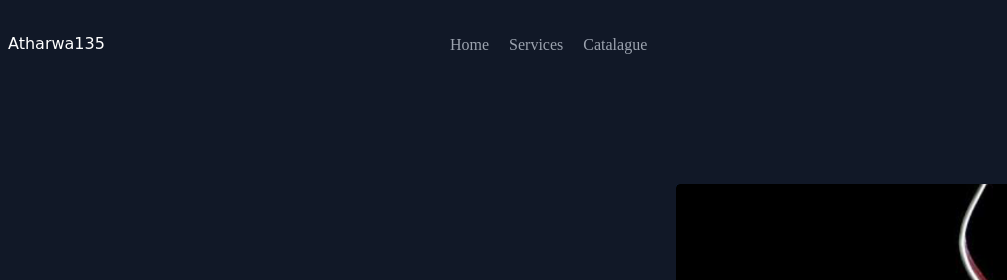
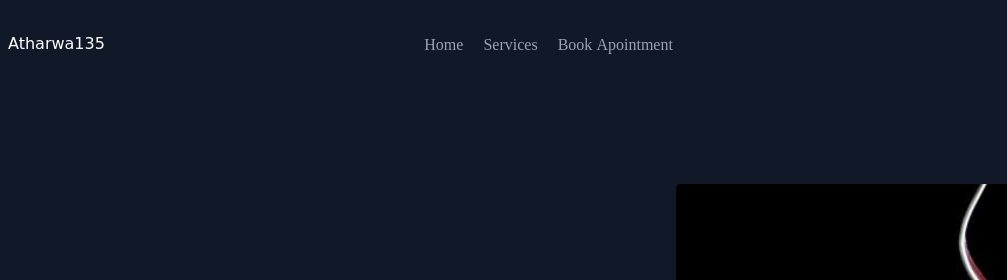
Before and after one commit to Atharwa135Prakash/A135, a plain HTML site: page index.html in a window 1280 px wide. Shown: the top 280 px of the page, 72-1079 px from the left. Drawn offline with nearby package versions, Linux system fonts and the light colour scheme.

Commit message:
Update index.html

```diff
--- a/index.html
+++ b/index.html
@@ -21,7 +21,7 @@
       <nav class="md:ml-auto md:mr-auto flex flex-wrap items-center text-base justify-center">
         <a href="https://atharwa135prakash.github.io/atharwa135/#" class="nsg mr-5 hover:text-white">Home</a>
         <a href="https://atharwa135prakash.github.io/atharwa135/index.html#services" class="nsg mr-5 hover:text-white">Services</a>
-        <a href="https://www.whatsapp.com/catalog/918987864075/?app_absent=0" class="nsg mr-5 hover:text-white">Catalague</a>
+        <a href="https://www.picktime.com/A135" class="nsg mr-5 hover:text-white">Book Apointment</a>
         <!-- <a class="mr-5 hover:text-white">Others</a> -->
       </nav>
       <a href="https://api.whatsapp.com/message/2XWHNGL62CMQA1?autoload=1&app_absent=0" class="inline-flex items-center bg-gray-800 border-0 py-1 px-3 focus:outline-none hover:bg-gray-700 rounded text-base mt-4 md:mt-0">Book Apointment
@@ -42,7 +42,7 @@
         <p class="mb-8 leading-relaxed">Founder, Web-Developer, Certified-Ethical-Hacker, Graphics Designer, Music Composer & Producer, Lyricist</p>
         <div class="flex justify-center">
           <a href="https://atharwa135prakash.github.io/atharwa135/#" class="inline-flex text-white bg-red-500 border-0 py-2 px-6 focus:outline-none hover:bg-red-600 rounded text-lg">A135 Pvt. Ltd.</a>
-          <a href="https://api.whatsapp.com/message/2XWHNGL62CMQA1?autoload=1&app_absent=0" class="ml-4 inline-flex text-gray-400 bg-gray-800 border-0 py-2 px-6 focus:outline-none hover:bg-gray-700 hover:text-white rounded text-lg">Book Apointment</a>
+          <a href="https://www.picktime.com/A135" class="ml-4 inline-flex text-gray-400 bg-gray-800 border-0 py-2 px-6 focus:outline-none hover:bg-gray-700 hover:text-white rounded text-lg">Book Apointment</a>
         </div>
       </div>
       <div class="lg:max-w-lg lg:w-full md:w-1/2 w-5/6">
```
